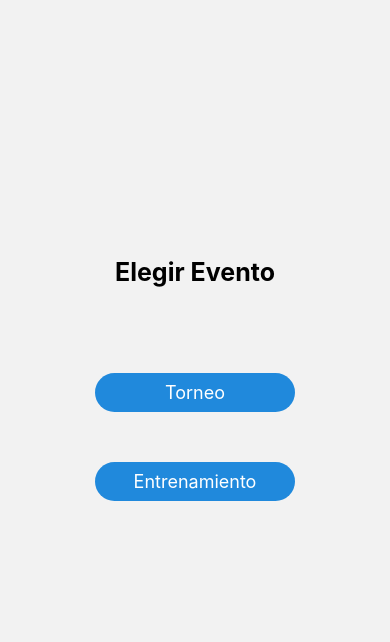
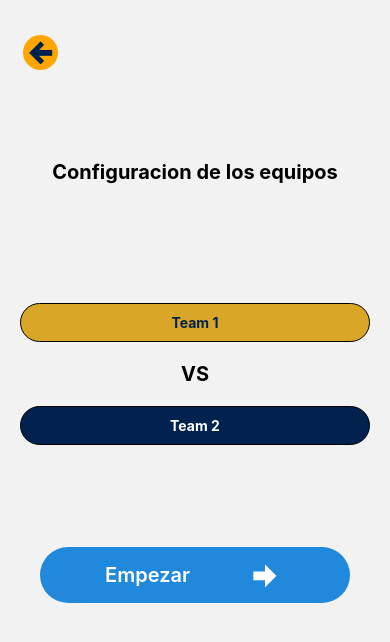
Before and after one commit to JhonFDev/UltimateTracker, a React Native app: screen /setupmatch in a window 390 px wide. Shown: the top 642 px of the page. Built offline with nearby package versions, Linux system fonts and the light colour scheme.

Commit message:
fix style in buttonx arrowbackbutton, setupteams, setupmachscreen, added arrowbackbutton component in lineupscreen

```diff
--- a/App.js
+++ b/App.js
@@ -15,7 +15,7 @@ function App() {
   return (
     <NavigationContainer>
       <Stack.Navigator
-        initialRouteName="welcome"
+        initialRouteName="setupmatch"
         screenOptions={{ headerShown: false }}
       >
         <Stack.Screen name="welcome" component={WelcomeScreen} />
--- a/components/Buttonx.js
+++ b/components/Buttonx.js
@@ -16,6 +16,8 @@ export function Buttonx(props) {
     </TouchableOpacity>
   );
 }
+
+
 export function ArrowBackButton() {
   const navigation = useNavigation();
   return (
@@ -24,7 +26,7 @@ export function ArrowBackButton() {
       style={{ ...styles.btntoucharrowleft }}
       onPress={() => navigation.goBack()}
     >
-    <Icon name="arrow-left" type="feather" color={"black"} size={35} />
+    <Icon name="arrow-left-thick" type="material-community" color={"#01214e"} size={35} />
 
     </TouchableOpacity>
     </View>
@@ -47,8 +49,8 @@ const styles = StyleSheet.create({
   },
   btntoucharrowleft:{
     position: "absolute",
-    top: 30,
-    left: 13,
+    top: 35,
+    left: 23,
     borderRadius: 30,
     backgroundColor: "orange",
   }
--- a/components/tournament/setupmatchlineups/SetupTeams.js
+++ b/components/tournament/setupmatchlineups/SetupTeams.js
@@ -52,8 +52,8 @@ export default function SetupTeams() {
           }
           title={"Empezar"}
           titleStyle={{ fontSize: 20, fontWeight: "600" }}
-          containerStyle={{ borderRadius: 40 }}
-          buttonStyle={{ display: "flex", justifyContent: "space-evenly" }}
+          containerStyle={{ borderRadius: 40,top:30 }}
+          buttonStyle={{ display: "flex", justifyContent: "space-evenly", }}
           iconRight
         />
       </View>
--- a/screens/match/LineUpsScreen.js
+++ b/screens/match/LineUpsScreen.js
@@ -8,39 +8,41 @@ import {
 import React from "react";
 import { Button, Icon, Input } from "@rneui/themed";
 import SetupLineUps from "../../components/tournament/setupmatchlineups/SetupLineUps";
+import { ArrowBackButton } from "../../components/Buttonx";
 
 export default function LineUpsScreen() {
   return (
+    <>
+      <ArrowBackButton />
+
       <SafeAreaView style={styles.safearealineups}>
         <View style={styles.viewlineups}>
-        <Text style={{fontSize:19}}>Alineaciones</Text>
+          <Text style={{ fontSize: 19 }}>Alineaciones</Text>
           <View
             style={{
               display: "flex",
               flexDirection: "row",
               borderWidth: 1,
               justifyContent: "space-around",
-            alignItems:"center",
+              alignItems: "center",
               width: 350,
-            height:80,
+              height: 80,
               borderRadius: 40,
             }}
           >
             <Input
               placeholder="Nombre del Equipo"
               placeholderTextColor={"#111"}
-            containerStyle={{ width: 200, paddingTop:20 }}
+              containerStyle={{ width: 200, paddingTop: 20 }}
               inputStyle={{
                 textAlign: "center",
                 fontSize: 20,
                 fontWeight: "700",
-              width:250,
-
+                width: 250,
               }}
               textContentType="name"
-            style={{   alignItems:"center", justifyContent:"center" }}
-            inputContainerStyle={{borderColor: "transparent"}}
-
+              style={{ alignItems: "center", justifyContent: "center" }}
+              inputContainerStyle={{ borderColor: "transparent" }}
             />
 
             <Button
@@ -58,6 +60,7 @@ export default function LineUpsScreen() {
           <SetupLineUps />
         </View>
       </SafeAreaView>
+    </>
   );
 }
 
@@ -65,7 +68,7 @@ const styles = StyleSheet.create({
   safearealineups: {
     flex: 1,
     alignItems: "center",
-    paddingTop:50
+    paddingTop: 50,
   },
   viewlineups: {
     width: 380,
--- a/screens/match/SetupMachscreen.js
+++ b/screens/match/SetupMachscreen.js
@@ -5,21 +5,27 @@ import { ArrowBackButton } from "../../components/Buttonx";
 
 export default function SetupMatchScreen() {
   return (
-    <View style={styles.viewmatch}>
-
-    <ArrowBackButton />
-      <Text style={{fontSize:20,fontWeight:"bold"}}>Configuracion de los equipos</Text>
-      <View>
-        <SetupTeams />
+    <>
+      <ArrowBackButton />
+      <View style={{ alignItems: "center" }}>
+        <View
+          style={{
+            position: "absolute",
+            paddingTop: 10,
+            top: 150,
+            alignItems: "center",
+          }}
+        >
+          <Text style={{ fontSize: 20, fontWeight: "bold" }}>
+            Configuracion de los equipos
+          </Text>
+          <View>
+            <SetupTeams />
+          </View>
+        </View>
       </View>
-    </View>
+    </>
   );
 }
 
-const styles = StyleSheet.create({
-  viewmatch: {
-    flex: 1,
-    justifyContent: "center",
-    alignItems: "center",
-  },
-});
+const styles = StyleSheet.create({});
```
Lines whose indentation alone changed are shown as unchanged.
